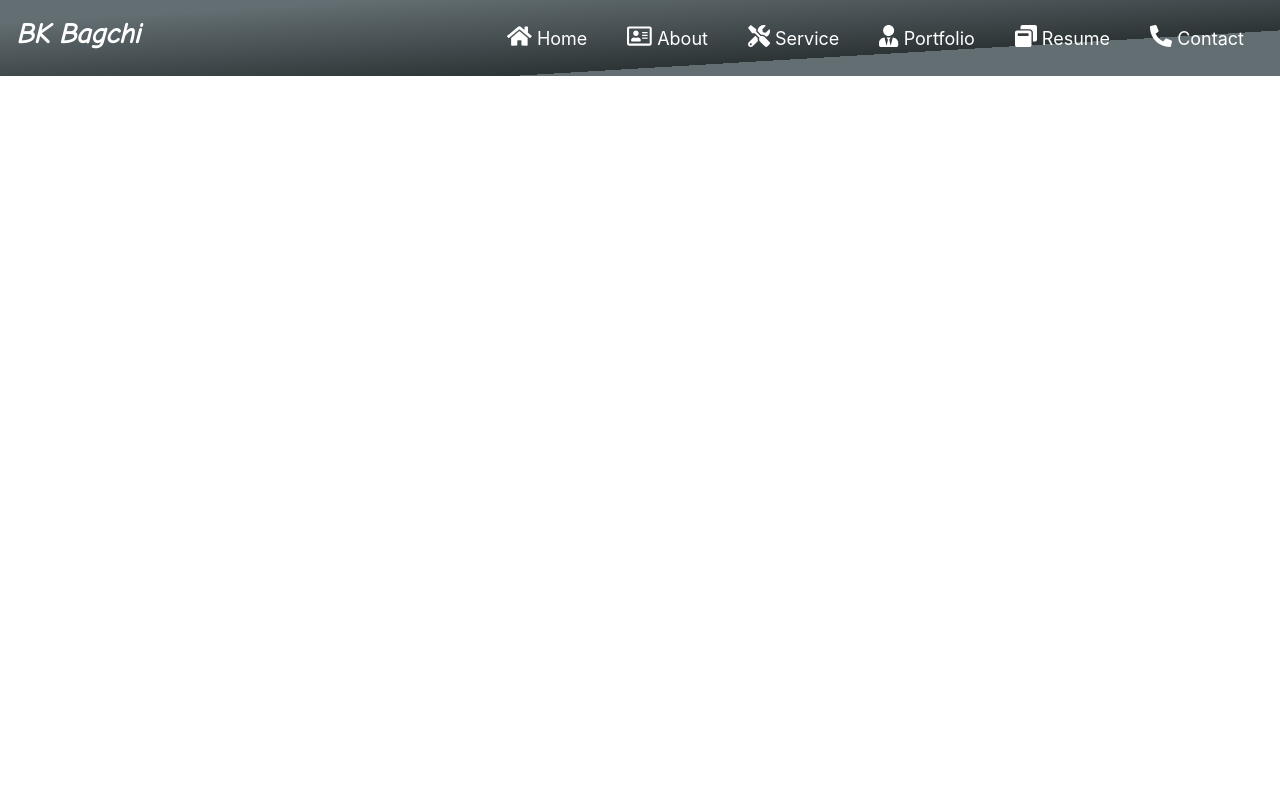
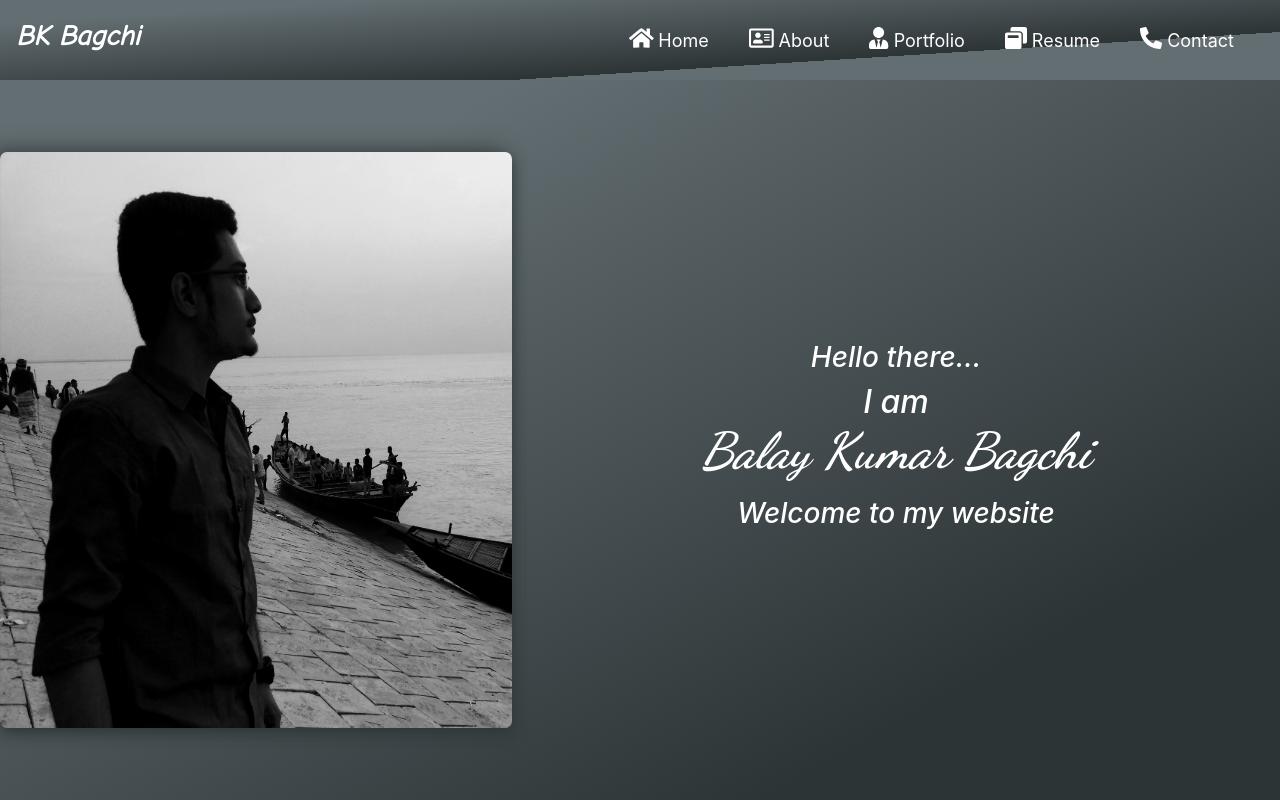
Before and after one commit to BK-Bagchi/portfolio, a React (Create React App) app: page / in a window 1280 px wide. Built offline with nearby package versions, Linux system fonts and the light colour scheme.

Commit message:
Home page section makrup done

```diff
--- a/public/index.html
+++ b/public/index.html
@@ -9,6 +9,7 @@
   <meta name="description" content="Web site created using create-react-app" />
   <link rel="apple-touch-icon" href="%PUBLIC_URL%/logo192.png" />
   <link href="https://fonts.googleapis.com/css2?family=Bebas+Neue&family=Comic+Neue&display=swap" rel="stylesheet">
+  <link href="https://fonts.googleapis.com/css2?family=Dancing+Script:wght@700&display=swap" rel="stylesheet">
   <link rel="manifest" href="%PUBLIC_URL%/manifest.json" />
 
   <link rel="stylesheet" href="https://cdn.jsdelivr.net/npm/bootstrap@4.5.3/dist/css/bootstrap.min.css">
--- a/src/Components/Header/Head.js
+++ b/src/Components/Header/Head.js
@@ -0,0 +1,23 @@
+import React from 'react'
+import './Header.css'
+import Me from '../../Images/MyPhoto.jpg'
+
+const Head = () => {
+    return (
+        <section className="holder">
+            <div className="contain item1">
+                <img src={Me} alt="Me" title="My Cover Photo" className="image" />
+            </div>
+            <div className="contain item2">
+                <div className="text font-italic">
+                    <h3>Hello there...</h3>
+                    <h2>I am <br />
+                        <label>Balay Kumar Bagchi</label></h2>
+                    <h3>Welcome to my website</h3>
+                </div>
+            </div>
+        </section>
+    );
+};
+
+export default Head;
--- a/src/Components/Header/Header.css
+++ b/src/Components/Header/Header.css
@@ -1,5 +1,6 @@
 .navbar{
     background: linear-gradient(to right bottom, #636e72 15%, #2d3436 70%, #636e72 15%);
+    height: 10vh !important;
 }
 .navbar h3{
     font-family: 'Comic Neue', cursive;
@@ -18,3 +19,87 @@
     background: linear-gradient(to right bottom, #2d3436 80%, #636e72 20%);
     box-shadow: 1px 1px 2px #000, 1px -1px 2px #000;
 }
+.navbar-collapse{
+    background: linear-gradient(to right bottom, #636e72, #2d3436, #636e72);
+    border-radius: 0 0 7px 7px;
+    padding: 0 10px;
+}
+
+
+.holder{
+    height: 90vh !important;
+    z-index: -1;
+    position: relative;
+    display: flex;
+    align-items: center;
+    justify-content: center;
+    width: 100%;
+    height: 89vh;
+    min-height: 680px;
+    background: linear-gradient(to right bottom, #636e72 20%, #2d3436 80%);
+}
+.holder .item1{
+    position: absolute;
+    float: left;
+    height: 100%;
+    width: 100%;
+    overflow: hidden;
+    border-radius: 7px 7px;
+    box-shadow: 0 5px 15px #2d3436,-10px -5px 20px #475053;
+}
+.holder .item1 .image{
+    height: 100%;
+    width: 100%;
+}
+.holder .item2{
+    position: absolute;
+    float: left;
+    height: 100%;
+    width: 100%;
+    display: flex;
+    align-items: center;
+    justify-content: space-evenly;
+    overflow: hidden;
+}
+.holder .img{
+    height: 100%;
+    width: 50%;
+    min-width: 330px;
+}
+
+.holder .contain .text{
+    text-align: center;
+    color: white;
+    white-space: pre;
+}
+.holder .contain .text label{
+    font-family: 'Dancing Script', cursive;
+    font-size: 40px;
+}
+
+@media only screen and (max-width: 500px) {
+    label.logo{padding: 0 0 0 70px;}
+}
+@media only screen and (min-width: 500px) {
+}
+@media only screen and (min-width: 545px) {
+    .holder .item1{width: 70%;}
+    .holder .item2{width: 70%;}
+}
+
+@media only screen and (min-width: 650px) {
+    .holder .contain .text label{font-size: 50px;}
+}
+
+@media only screen and (min-width: 770px) {
+    .holder .contain .text{white-space: normal;}
+}
+
+@media only screen and (min-width: 825px) {
+    .holder .item1{position: relative; width: 40%; height: 80%; }
+    .holder .item2{position: relative; width: 60%;}
+}
+
+@media only screen and (min-width: 992px) {
+    .navbar-collapse{background: transparent;}
+}
--- a/src/Components/Header/Navbar.js
+++ b/src/Components/Header/Navbar.js
@@ -19,9 +19,9 @@ const Navbar = () => {
                     <li className="nav-item my-2 text-center">
                         <FontAwesomeIcon style={{ fontSize: '22px' }} icon={faAddressCard} /> About
                     </li>
-                    <li className="nav-item my-2 text-center">
+                    {/* <li className="nav-item my-2 text-center">
                         <FontAwesomeIcon style={{ fontSize: '22px' }} icon={faTools} /> Service
-                    </li>
+                    </li> */}
                     <li className="nav-item my-2 text-center">
                         <FontAwesomeIcon style={{ fontSize: '22px' }} icon={faUserTie} /> Portfolio
                     </li>
--- a/src/Components/Main/Main.js
+++ b/src/Components/Main/Main.js
@@ -1,10 +1,12 @@
 import React from 'react';
+import Head from '../Header/Head';
 import Navbar from '../Header/Navbar';
 
 const Main = () => {
     return (
         <>
             <Navbar />
+            <Head />
         </>
     );
 };
```
Also changed, not shown: src/Components/About/About.css (added), src/Components/About/About.js (added), src/Images/MyPhoto.jpg (added).
